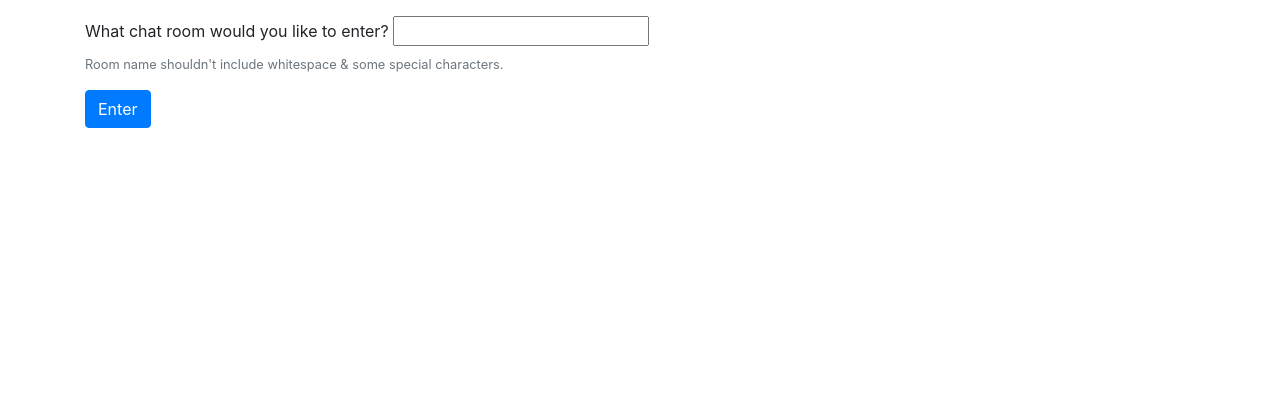
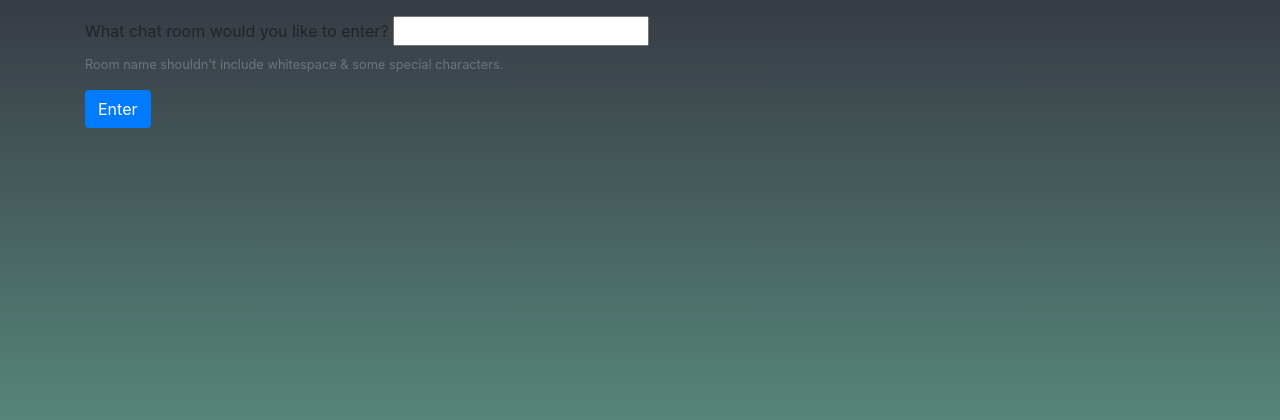
Before and after one commit to hamidrezaRanjbarpour/chat_server, a Django app: template messenger/templates/messenger/index.html in a window 1280 px wide. Shown: the top 420 px of the page. Run offline with Django 3.2, Linux system fonts and the light colour scheme; the template is opened without the code that fills it, so the values that code supplies are empty, except form fields; tables that the repository leaves empty hold one stand-in row (values such as "Sample post"); form fields are guessed from the names that the template uses; some libraries are stand-ins or nearby versions.

Commit message:
required changes to apply color setting

```diff
--- a/messenger/static/messenger/base.css
+++ b/messenger/static/messenger/base.css
@@ -0,0 +1,9 @@
+body {
+    /*background-color: #474787;*/
+    background: #73C8A9; /* fallback for old browsers */
+    background: -webkit-linear-gradient(to bottom, #373B44, #73C8A9); /* Chrome 10-25, Safari 5.1-6 */
+    background: linear-gradient(to bottom, #373B44, #73C8A9); /* W3C, IE 10+/ Edge, Firefox 16+, Chrome 26+, Opera 12+, Safari 7+ */
+    background-position: center;
+    background-attachment: fixed;
+    background-size: cover;
+}
--- a/messenger/templates/messenger/base.html
+++ b/messenger/templates/messenger/base.html
@@ -1,9 +1,11 @@
+{% load static %}
 <!DOCTYPE html>
 <html lang="en">
 <head>
     <meta charset="UTF-8">
     <title>{% block title %}{% endblock %}</title>
     <link rel="stylesheet" href="https://maxcdn.bootstrapcdn.com/bootstrap/4.0.0/css/bootstrap.min.css">
+    <link rel="stylesheet" href="{% static 'messenger/base.css' %}">
 </head>
 
 <body>
```
